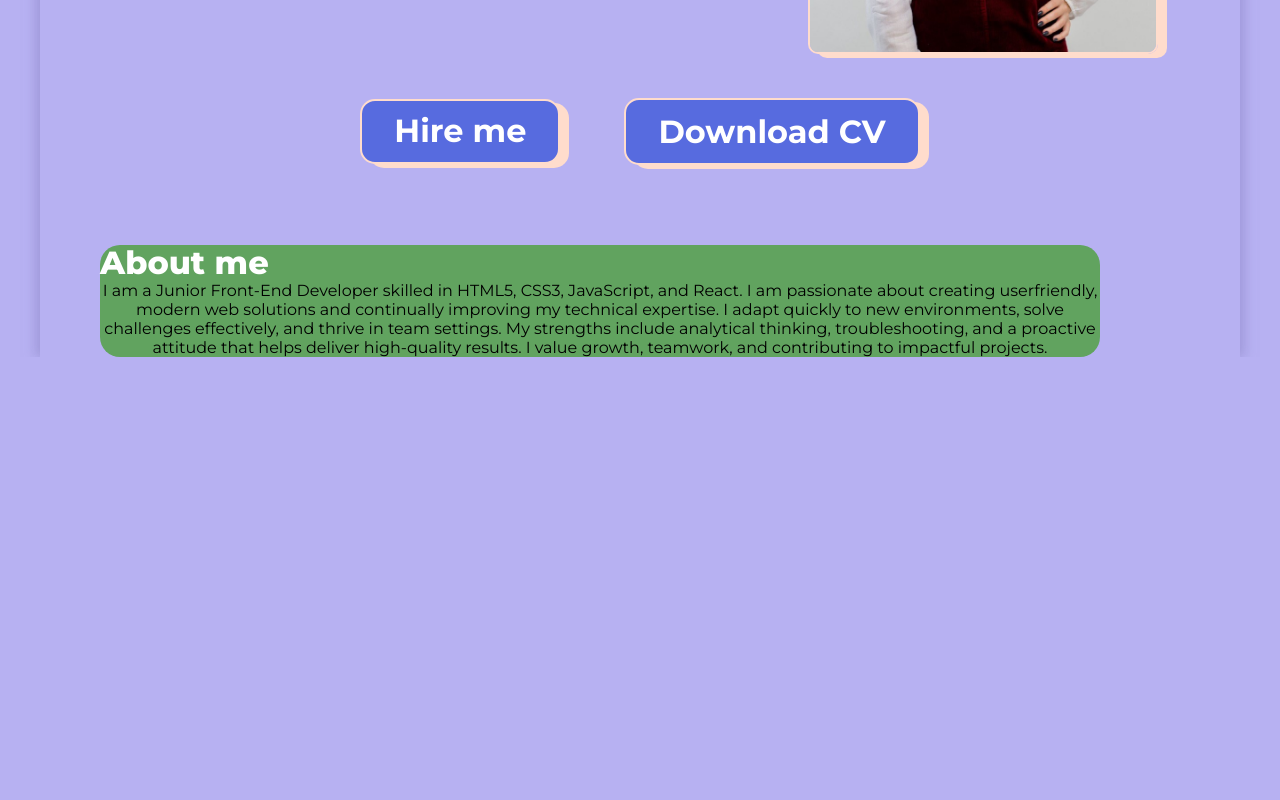
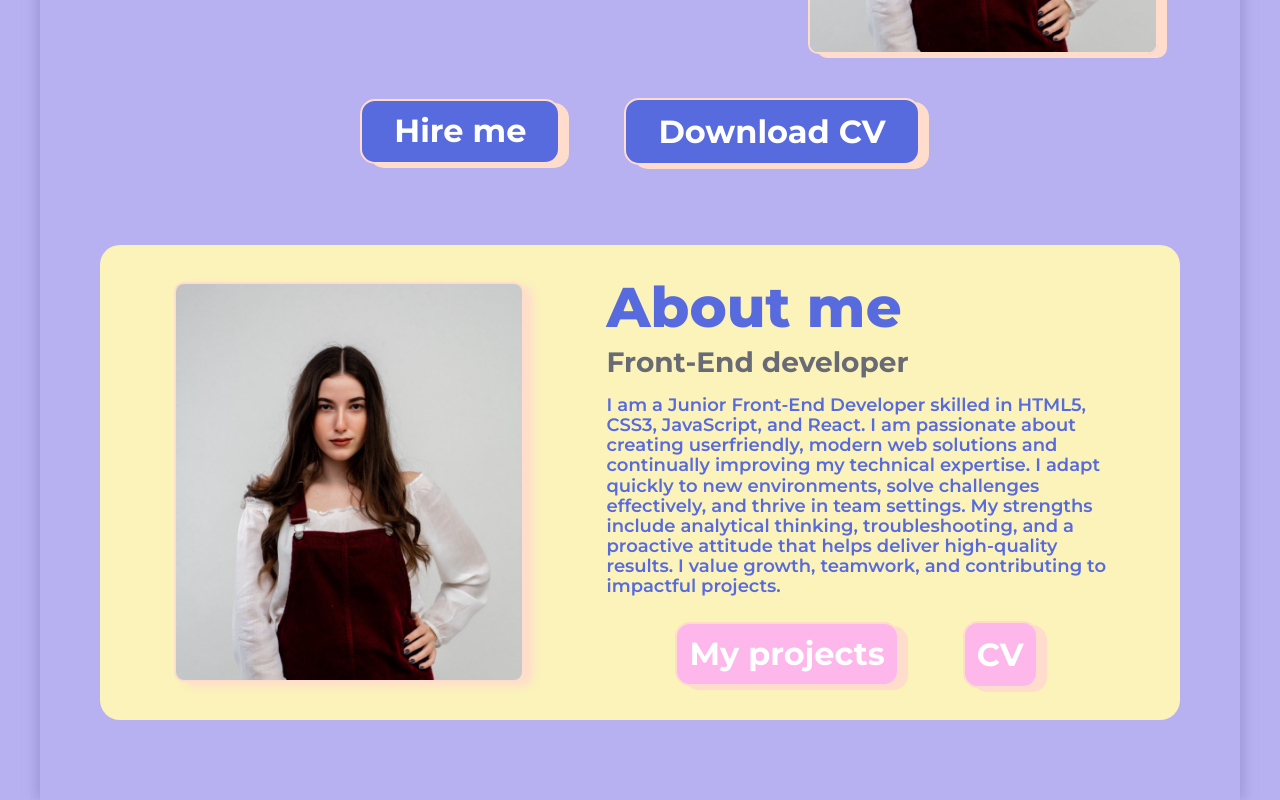
Before and after one commit to alisa777gul/portfolio-gulyayeva, a React (Vite) app: page / in a window 1280 px wide. Shown: the part 482-1282 px from the top of the page. Before the commit the page ends 839 px from the top, so only its background shows below. Built offline with nearby package versions, Linux system fonts and the light colour scheme.

Commit message:
all 4 2day

```diff
--- a/src/About/About.jsx
+++ b/src/About/About.jsx
@@ -1,17 +1,36 @@
 import css from "./About.module.css";
 import React from "react";
-
+import image from "../assets/alissa.jpg";
 export const About = () => {
   return (
-    <div className={css.about}>
-      <h2 className={css.title}>About me</h2>I am a Junior Front-End Developer
-      skilled in HTML5, CSS3, JavaScript, and React. I am passionate about
-      creating userfriendly, modern web solutions and continually improving my
-      technical expertise. I adapt quickly to new environments, solve challenges
-      effectively, and thrive in team settings. My strengths include analytical
-      thinking, troubleshooting, and a proactive attitude that helps deliver
-      high-quality results. I value growth, teamwork, and contributing to
-      impactful projects.
+    <div className={css.about} id="about">
+      <img className={css.image} src={image} alt="Alisa Gulyayeva" />
+      <div className={css.all}>
+        <h2 className={css.title}>About me</h2>
+        <h3 className={css.position}>Front-End developer</h3>
+        <p className={css.text}>
+          I am a Junior Front-End Developer skilled in HTML5, CSS3, JavaScript,
+          and React. I am passionate about creating userfriendly, modern web
+          solutions and continually improving my technical expertise. I adapt
+          quickly to new environments, solve challenges effectively, and thrive
+          in team settings. My strengths include analytical thinking,
+          troubleshooting, and a proactive attitude that helps deliver
+          high-quality results. I value growth, teamwork, and contributing to
+          impactful projects.
+        </p>
+        <div className={css.buttons}>
+          <button type="button" className={css.button}>
+            My projects
+          </button>
+          <a
+            href="/Alisa_Gulyayeva_FrontEndDeveloper.pdf"
+            download="Alisa_Gulyayeva_CV"
+            className={css.button}
+          >
+            CV
+          </a>
+        </div>
+      </div>
     </div>
   );
 };
--- a/src/About/About.module.css
+++ b/src/About/About.module.css
@@ -1,14 +1,120 @@
 .about {
-  max-width: 1000px;
+  max-width: 375px;
   background-color: #fff;
   border-radius: 20px;
-  background-color: #61a35f;
+  background-color: #fbf3b9;
+  padding: 20px;
+
+  display: flex;
+  justify-content: center;
+  align-items: center;
+  flex-direction: column;
+  margin: 0 auto;
+  margin-bottom: 60px;
 }
 
 .title {
   font-weight: 800;
   font-size: 32px;
   line-height: 36px;
-  color: #ffffff;
+  color: #576bdf;
+  text-align: center;
+  margin-bottom: 8px;
+}
+
+.text {
+  font-weight: 600;
+  font-size: 18px;
+  line-height: 112%;
+  color: #576bdf;
   text-align: left;
+  margin-bottom: 16px;
 }
+
+.position {
+  margin-bottom: 12px;
+  color: #686a75;
+}
+
+.buttons {
+  display: flex;
+  flex-direction: row;
+  justify-content: center;
+  gap: 16px;
+  align-items: center;
+}
+
+.button {
+  display: flex;
+  justify-content: center;
+  align-items: center;
+  border: none;
+  border-radius: 15px;
+  padding: 12px 12px;
+  font-weight: 700;
+  font-size: 24px;
+  color: #fff;
+  background-color: #fdb7ea;
+  border: 2px solid #ffdccc;
+  box-shadow: 9px 4px 0 #ffdccc;
+  transition: color 0.4s ease, transform 0.4s ease;
+}
+
+.button:hover,
+.button:focus {
+  color: #ff69b4;
+  transform: scale(1.04);
+}
+
+.image {
+  display: none;
+}
+
+@media screen and (min-width: 1200px) {
+  .text {
+    gap: 20px;
+  }
+
+  .about {
+    flex-direction: row;
+    justify-content: space-around;
+    max-width: 1200px;
+    padding: 32px;
+    margin-bottom: 80px;
+  }
+  .title {
+    font-size: 56px;
+    line-height: 60px;
+    text-align: left;
+  }
+
+  .position {
+    font-size: 28px;
+    text-align: left;
+    margin-bottom: 16px;
+  }
+  .text {
+    max-width: 500px;
+    margin-bottom: 24px;
+  }
+
+  .image {
+    width: 350px;
+    height: 400px;
+  }
+
+  .buttons {
+    gap: 64px;
+  }
+
+  .button {
+    font-size: 32px;
+  }
+
+  .image {
+    display: block;
+    border: 2px solid #ffdccc;
+    border-radius: 10px;
+    box-shadow: 9px 4px 10px #ffdccc;
+  }
+}
--- a/src/Header/Header.jsx
+++ b/src/Header/Header.jsx
@@ -30,7 +30,7 @@ function Header() {
             <a href="#">Home</a>
           </li>
           <li className={css.element} onClick={clickOnNav}>
-            <a href="#">About</a>
+            <a href="#about">About</a>
           </li>
           <li className={css.element} onClick={clickOnNav}>
             <a href="#">Projects</a>
@@ -47,7 +47,7 @@ function Header() {
             <a href="#">Home</a>
           </li>
           <li className={css.element}>
-            <a href="#">About</a>
+            <a href="#about">About</a>
           </li>
           <li className={css.element}>
             <a href="#">Projects</a>
--- a/src/Hero/Hero.jsx
+++ b/src/Hero/Hero.jsx
@@ -11,7 +11,7 @@ const Hero = () => {
           <br />
           <span className={css.secondLine}>I'm Alisa Gulyayeva</span>
         </h1>
-        <p className={css.position}>Frontend Developer</p>{" "}
+        <p className={css.position}>Front-End Developer</p>{" "}
       </div>
       <div className={css.buttons}>
         <button type="button" className={css.button}>
--- a/src/Hero/Hero.module.css
+++ b/src/Hero/Hero.module.css
@@ -1,6 +1,6 @@
 .hero {
   display: grid;
-  padding-bottom: 40px;
+  margin-bottom: 60px;
   padding-top: 32px;
   gap: 40px;
   grid-template-rows: auto auto 1fr;
@@ -106,7 +106,7 @@
     flex-direction: row;
     justify-content: center;
     align-items: center;
-    padding-bottom: 80px;
+    margin-bottom: 80px;
     padding-top: 40px;
     column-gap: 104px;
     row-gap: 44px;
```
